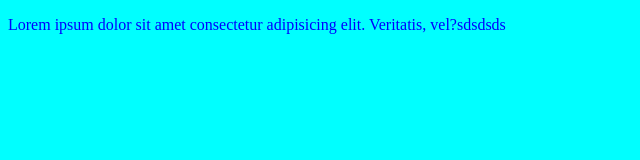
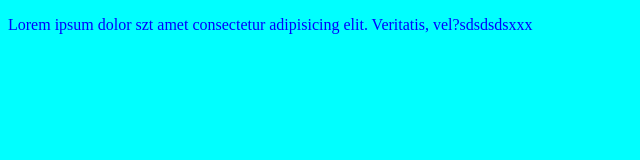
Before and after one commit to slimfat93/Personal-Work, a plain HTML site: page index.html in a window 1280 px wide. Shown: the full height of the page, 0-640 px from the left. Drawn offline with Linux system fonts and the light colour scheme.

Commit message:
index change

```diff
--- a/index.html
+++ b/index.html
@@ -9,8 +9,8 @@
   </head>
   <body>
     <p>
-      Lorem ipsum dolor sit amet consectetur adipisicing elit. Veritatis,
-      vel?sdsdsds
+      Lorem ipsum dolor szt amet consectetur adipisicing elit. Veritatis,
+      vel?sdsdsdsxxx
     </p>
   </body>
 </html>
```
